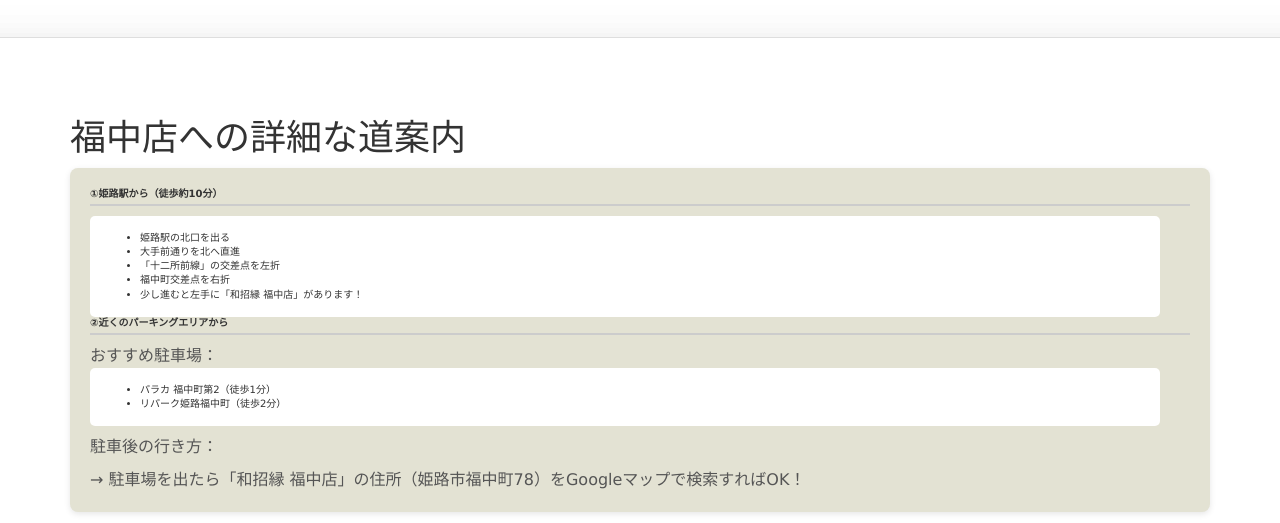
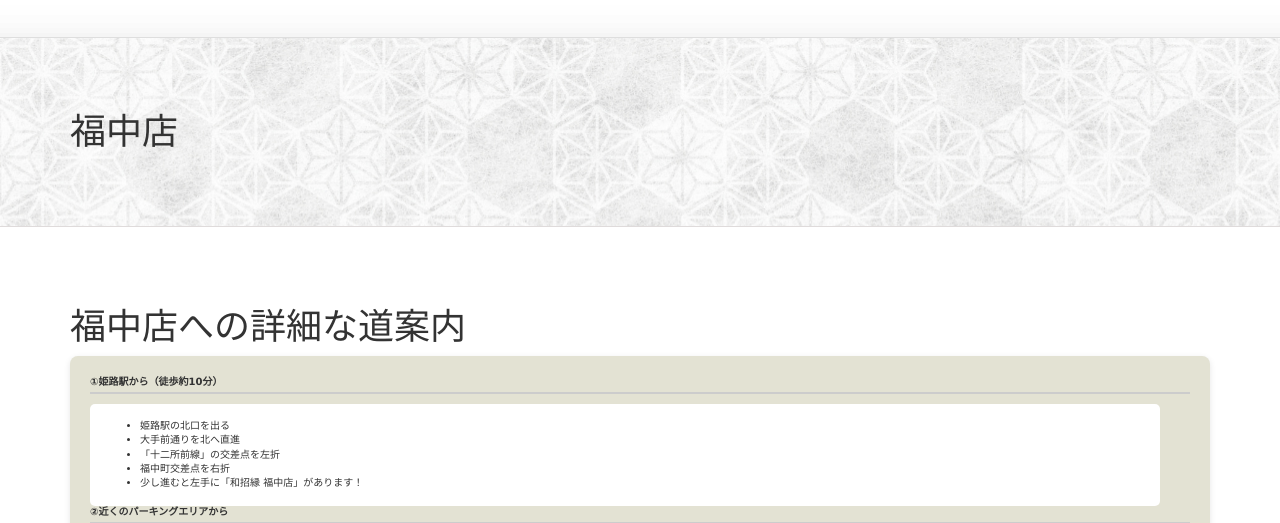
Before and after one commit to Junichi0101/kaminari, a website: page html/guide_fukunaka.html in a window 1280 px wide. Shown: the part 277-800 px from the top of the page. Drawn offline with Linux system fonts and the light colour scheme; grey boxes are pictures that could not be loaded; a web font is replaced by a local one.

Commit message:
追加修正

```diff
--- a/html/guide_fukunaka.html
+++ b/html/guide_fukunaka.html
@@ -213,6 +213,12 @@
     <aside>
       <div class="container-fluid">
         <div class="row">
+          <div class="pagetitle__block font-left">
+
+            <h2 class="container">
+              福中店
+            </h2>
+          </div>
           <div id="post-10" class="p-10 guidePage">
             <div class="main-content">
               <main>
```
Also changed, not shown: html/guide_shiomachi.html (+6 -0 lines), html/menu.html (+1 -6 lines).
